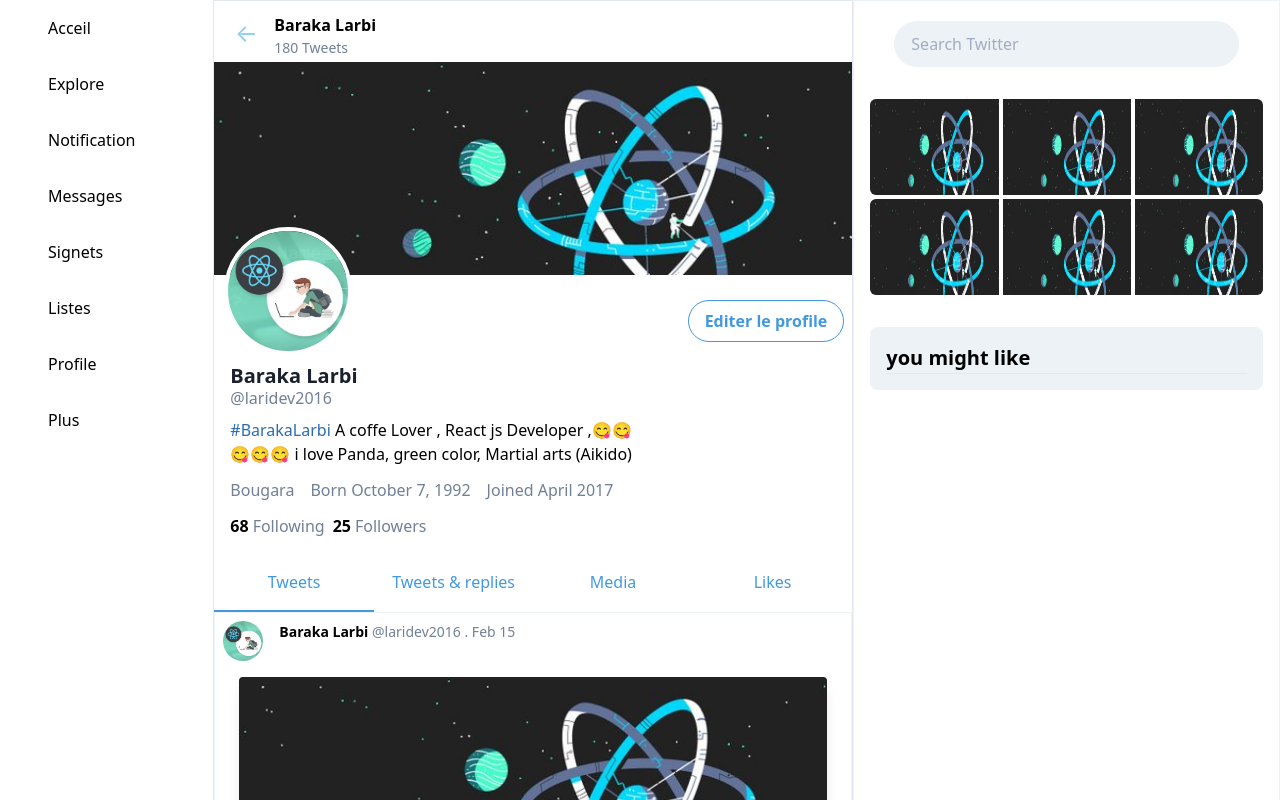
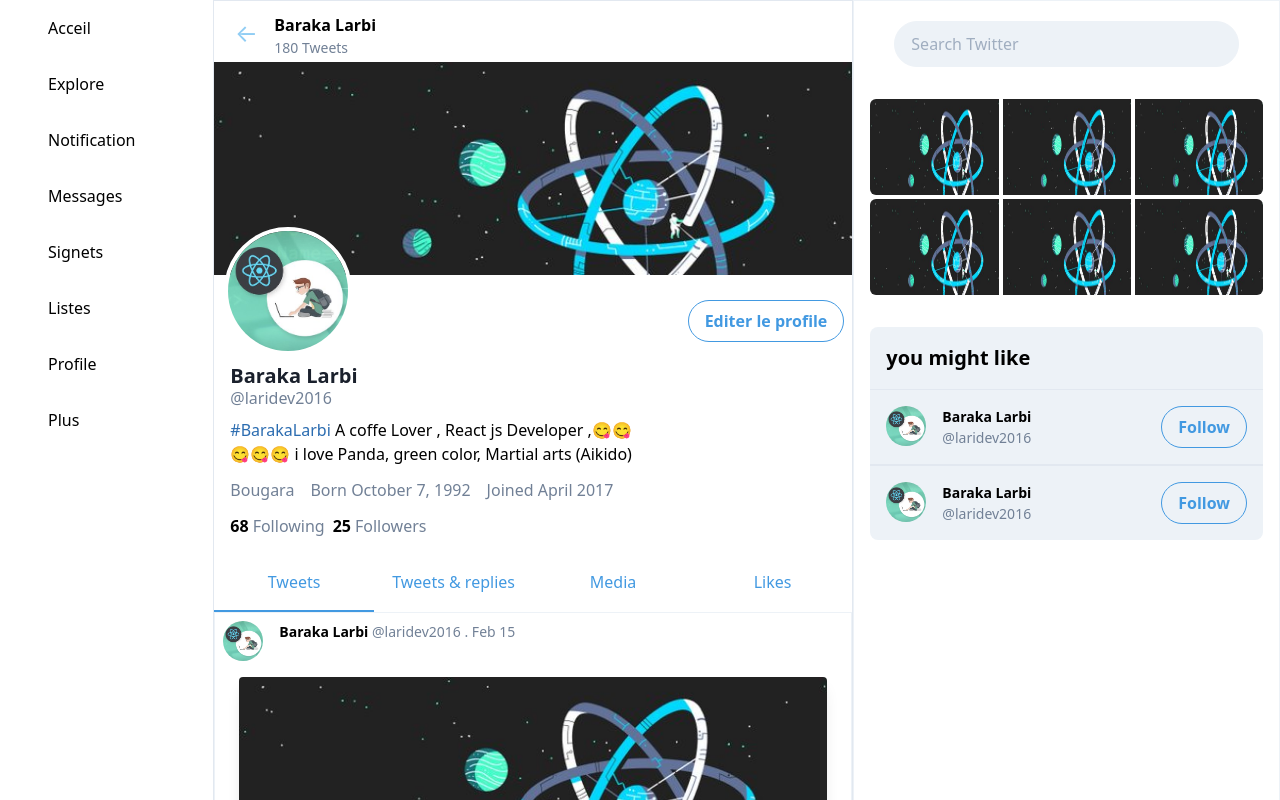
Before and after one commit to larbibaraka/react-twitter, a React (Create React App) app: page / in a window 1280 px wide. Shown: the top 800 px of the page. Built offline with nearby package versions, Linux system fonts and the light colour scheme.

Commit message:
finish off the might like section

```diff
--- a/src/components/RightSideBar.jsx
+++ b/src/components/RightSideBar.jsx
@@ -1,7 +1,7 @@
 import React from "react";
 
 import baseimage from "../assets/images/baseimage.jfif";
-
+import userprofile from "../assets/images/userprofile.jpg";
 export default function RightSideBar() {
   return (
     <div className="w-1/3 border border-gray-200 flex flex-col">
@@ -68,9 +68,52 @@
         </div>
       </div>
       {/* you might like */}
-      <div className="rounded-lg overflow-hidden  bg-gray-200  p-4 m-4">
-        <h1 className="font-sans font-bold text-xl">you might like</h1>
-        <hr/>
+      <div className="rounded-lg overflow-hidden  bg-gray-200  m-4">
+        <h1 className="font-sans font-bold text-xl p-4">you might like</h1>
+        <hr />
+
+        <div className="flex justify-between hover:bg-gray-300 p-4 cursor-pointer border-b-2">
+          <div className="flex flex-row">
+            <img
+              className="w-10 h-10 rounded-full mr-4"
+              src={userprofile}
+              alt="Baraka Larbi"
+            />
+            <div className="text-sm flex flex-col">
+              <a className="text-black font-bold hover:underline" href="/">
+                Baraka Larbi{" "}
+              </a>
+              <span className="text-gray-600">@laridev2016</span>
+            </div>
+          </div>
+          <div>
+            <button className="font-bold bg-transparent hover:bg-blue-300 text-blue-500 font-semibold hover:text-white rounded-full py-2 px-4 border border-blue-500 hover:border-transparent ">
+              Follow
+            </button>
+          </div>
+        </div>
+
+        <div className="flex justify-between hover:bg-gray-300 p-4 cursor-pointer">
+          <div className="flex flex-row">
+            <img
+              className="w-10 h-10 rounded-full mr-4"
+              src={userprofile}
+              alt="Baraka Larbi"
+            />
+            <div className="text-sm flex flex-col">
+              <a className="text-black font-bold hover:underline" href="/">
+                Baraka Larbi{" "}
+              </a>
+              <span className="text-gray-600">@laridev2016</span>
+            </div>
+          </div>
+          <div>
+            <button className="font-bold bg-transparent hover:bg-blue-300 text-blue-500 font-semibold hover:text-white rounded-full py-2 px-4 border border-blue-500 hover:border-transparent ">
+              Follow
+            </button>
+          </div>
+        </div>
+
       </div>
     </div>
   );
```
Lines whose indentation alone changed are shown as unchanged.
